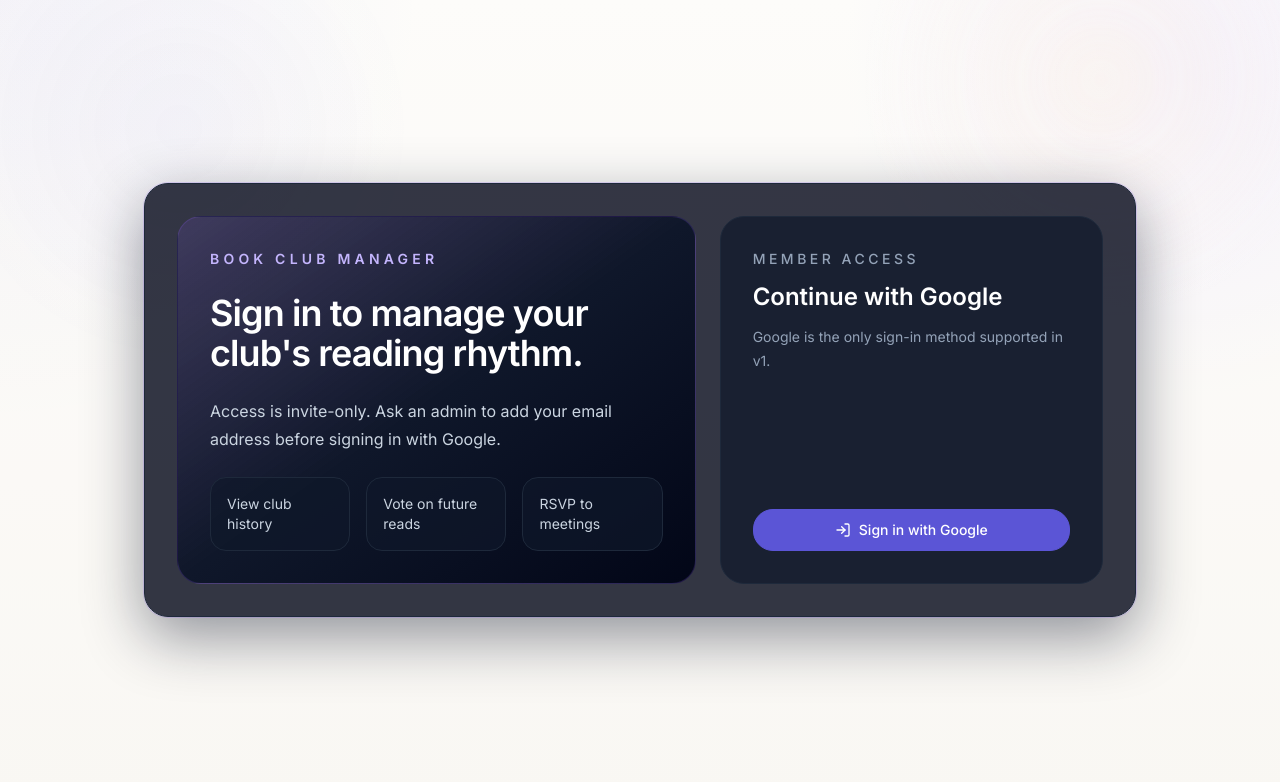
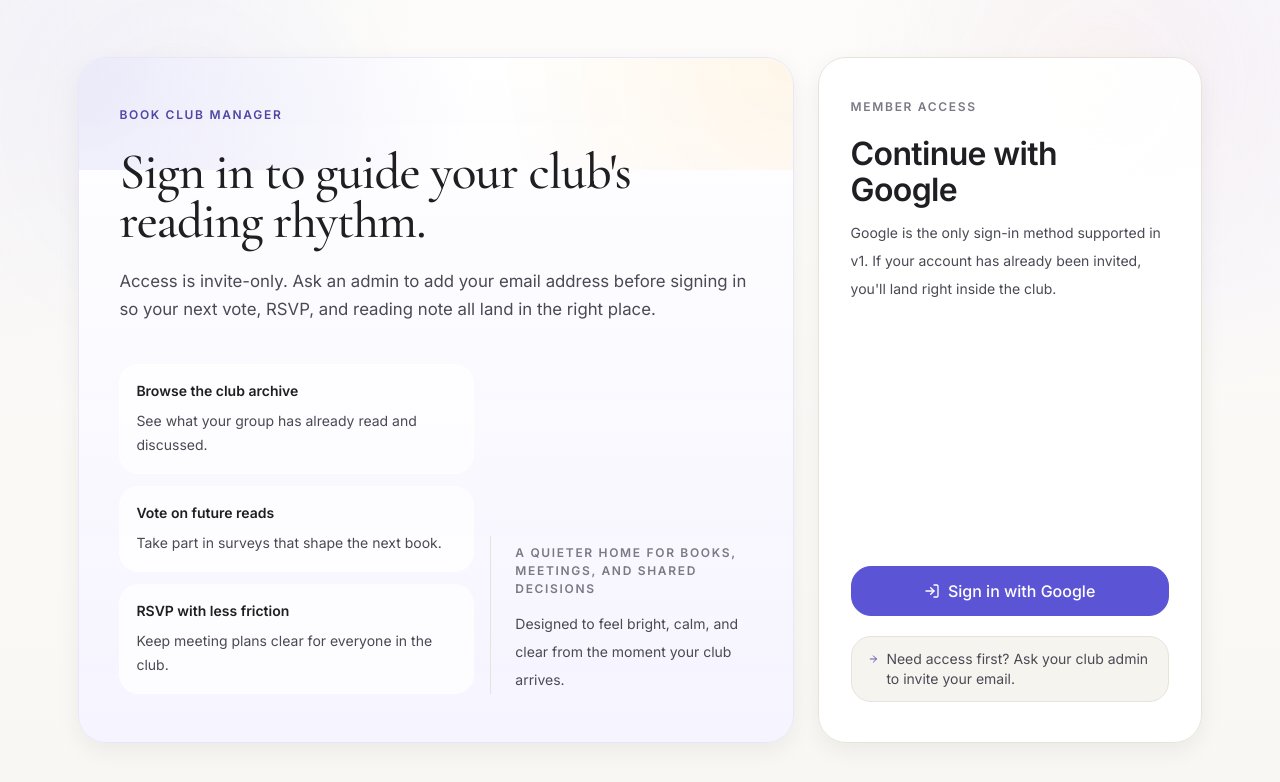
Before and after one commit to m2m2nto/Book-Club, a React (Vite) app in the folder packages/client/: page /login in a window 1280 px wide. Shown: the top 782 px of the page. Built offline with nearby package versions, Linux system fonts and the light colour scheme.

Commit message:
Redesign login page for Airy Editorial

```diff
--- a/packages/client/src/pages/login-page.tsx
+++ b/packages/client/src/pages/login-page.tsx
@@ -1,50 +1,78 @@
-import { LogIn } from 'lucide-react';
+import { ArrowRight, LogIn } from 'lucide-react';
 
 import { Button } from '../components/ui/button';
 
 export const LoginPage = () => {
   return (
-    <div className="mx-auto flex min-h-screen max-w-5xl items-center px-4 py-10">
-      <div className="grid w-full gap-6 rounded-3xl border border-slate-800 bg-slate-950/80 p-8 shadow-glow lg:grid-cols-[1.15fr_0.85fr]">
-        <section className="space-y-6 rounded-3xl border border-violet-500/20 bg-gradient-to-br from-violet-500/15 via-slate-900 to-slate-950 p-8">
-          <p className="text-sm font-semibold uppercase tracking-[0.3em] text-violet-300">
+    <div className="page-shell flex min-h-screen items-center">
+      <div className="grid w-full gap-6 lg:grid-cols-[minmax(0,1.3fr)_24rem] lg:items-stretch">
+        <section className="surface-tint relative overflow-hidden px-7 py-10 lg:px-10 lg:py-12">
+          <div className="absolute inset-x-0 top-0 h-28 bg-[radial-gradient(circle_at_top_left,rgba(91,85,214,0.12),transparent_55%),radial-gradient(circle_at_top_right,rgba(255,239,214,0.55),transparent_42%)]" />
+          <div className="relative flex h-full flex-col justify-between gap-10">
+            <div className="space-y-6">
+              <p className="eyebrow text-[color:var(--color-text-accent)]">
                 Book Club Manager
               </p>
-          <h1 className="text-4xl font-semibold tracking-tight text-white">
-            Sign in to manage your club's reading rhythm.
+              <div className="max-w-3xl space-y-5">
+                <h1 className="editorial-title max-w-3xl">
+                  Sign in to guide your club&apos;s reading rhythm.
                 </h1>
-          <p className="max-w-xl text-base leading-7 text-slate-300">
-            Access is invite-only. Ask an admin to add your email address before
-            signing in with Google.
+                <p className="body-copy text-[1.05rem]">
+                  Access is invite-only. Ask an admin to add your email address
+                  before signing in so your next vote, RSVP, and reading note
+                  all land in the right place.
                 </p>
-          <div className="grid gap-4 sm:grid-cols-3">
-            <div className="rounded-2xl border border-slate-800 bg-slate-900/70 p-4 text-sm text-slate-300">
-              View club history
               </div>
-            <div className="rounded-2xl border border-slate-800 bg-slate-900/70 p-4 text-sm text-slate-300">
-              Vote on future reads
             </div>
-            <div className="rounded-2xl border border-slate-800 bg-slate-900/70 p-4 text-sm text-slate-300">
-              RSVP to meetings
+
+            <div className="grid gap-4 lg:grid-cols-[1.15fr_0.85fr] lg:items-end">
+              <div className="grid gap-3 sm:grid-cols-3 lg:grid-cols-1">
+                {[
+                  ['Browse the club archive', 'See what your group has already read and discussed.'],
+                  ['Vote on future reads', 'Take part in surveys that shape the next book.'],
+                  ['RSVP with less friction', 'Keep meeting plans clear for everyone in the club.'],
+                ].map(([title, description]) => (
+                  <div
+                    className="rounded-[var(--radius-lg)] border border-white/75 bg-white/70 px-4 py-4"
+                    key={title}
+                  >
+                    <p className="text-sm font-semibold text-[color:var(--color-text-primary)]">
+                      {title}
+                    </p>
+                    <p className="mt-2 text-sm leading-6 text-[color:var(--color-text-secondary)]">
+                      {description}
+                    </p>
+                  </div>
+                ))}
+              </div>
+
+              <div className="max-w-sm space-y-3 border-l-0 border-[color:var(--color-border-soft)] pt-2 lg:border-l lg:pl-6">
+                <p className="eyebrow">A quieter home for books, meetings, and shared decisions</p>
+                <p className="text-sm leading-7 text-[color:var(--color-text-secondary)]">
+                  Designed to feel bright, calm, and clear from the moment your
+                  club arrives.
+                </p>
+              </div>
             </div>
           </div>
         </section>
 
-        <section className="flex flex-col justify-between rounded-3xl border border-slate-800 bg-slate-900/70 p-8">
-          <div>
-            <p className="text-sm font-medium uppercase tracking-[0.25em] text-slate-400">
-              Member access
-            </p>
-            <h2 className="mt-3 text-2xl font-semibold text-white">
-              Continue with Google
-            </h2>
-            <p className="mt-3 text-sm leading-6 text-slate-400">
-              Google is the only sign-in method supported in v1.
+        <section className="surface-base flex flex-col justify-between px-6 py-8 lg:px-8 lg:py-10">
+          <div className="space-y-5">
+            <p className="eyebrow">Member access</p>
+            <div className="space-y-3">
+              <h2 className="section-title text-[2rem]">Continue with Google</h2>
+              <p className="text-sm leading-7 text-[color:var(--color-text-secondary)]">
+                Google is the only sign-in method supported in v1. If your
+                account has already been invited, you&apos;ll land right inside the
+                club.
               </p>
             </div>
+          </div>
 
+          <div className="mt-10 space-y-5">
             <Button
-            className="mt-10 w-full gap-2"
+              className="w-full justify-center gap-2 py-3 text-base"
               onClick={() => {
                 window.location.href = '/auth/google';
               }}
@@ -52,6 +80,15 @@
               <LogIn className="h-4 w-4" />
               Sign in with Google
             </Button>
+            <div className="rounded-[var(--radius-lg)] border border-[color:var(--color-border-soft)] bg-[color:var(--color-canvas-subtle)] px-4 py-3 text-sm text-[color:var(--color-text-secondary)]">
+              <div className="flex items-start gap-2">
+                <ArrowRight className="mt-0.5 h-4 w-4 text-[color:var(--color-text-accent)]" />
+                <span>
+                  Need access first? Ask your club admin to invite your email.
+                </span>
+              </div>
+            </div>
+          </div>
         </section>
       </div>
     </div>
```
Lines whose indentation alone changed are shown as unchanged.
